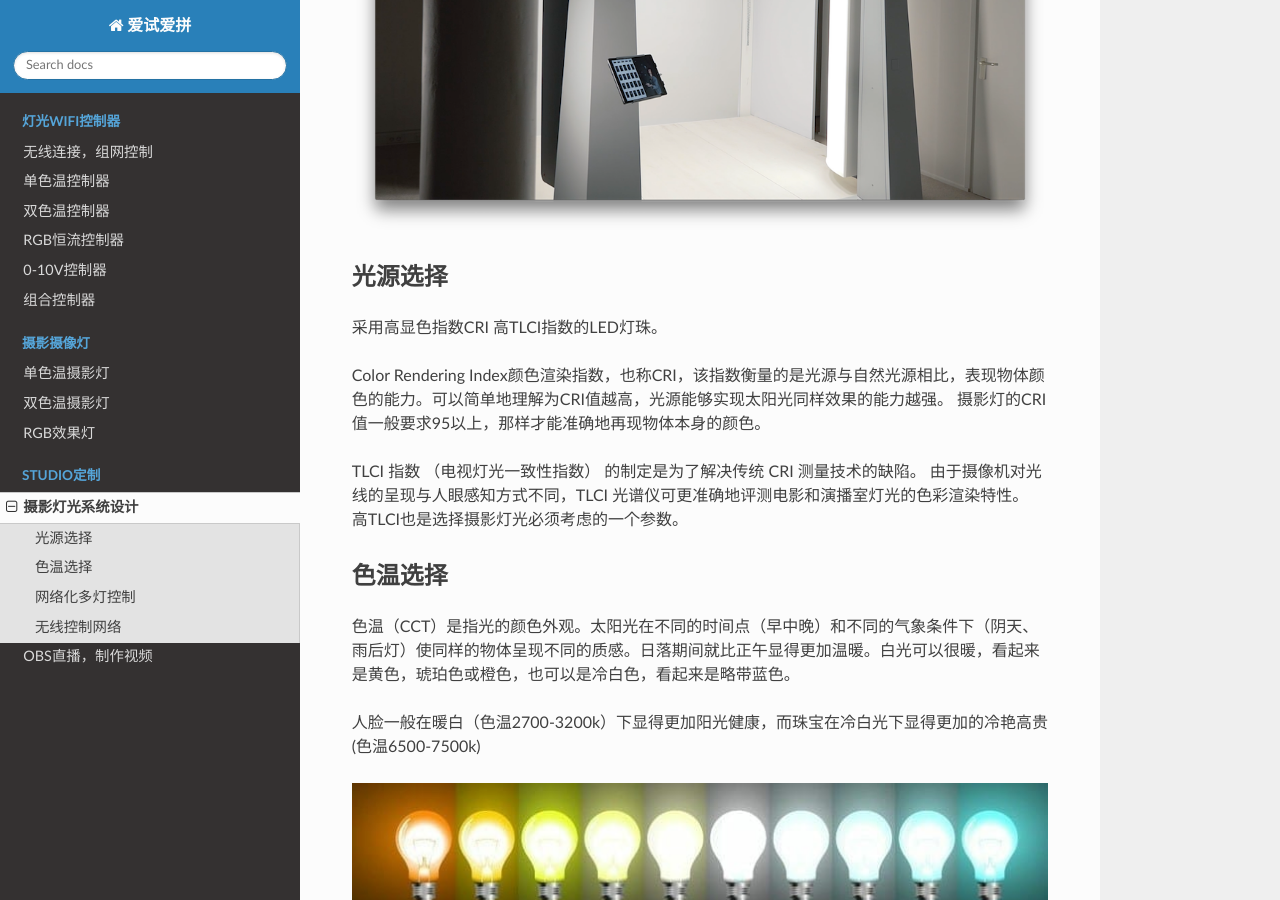
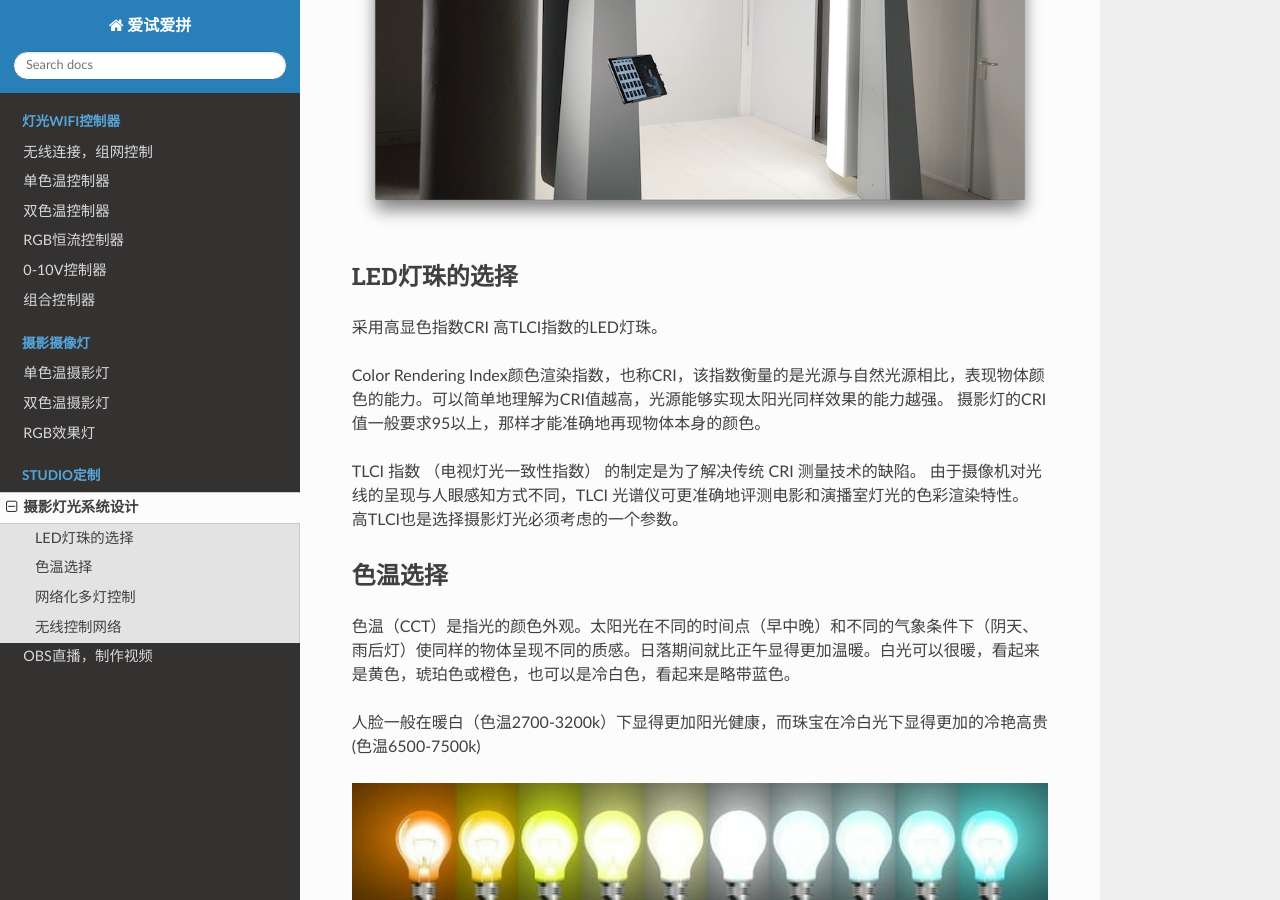
Before and after one commit to paultang/abapweb, a Sphinx documentation site: the page built from source/studio/photography.rst, in a window 1280 px wide and 900 px high, scrolled down 395 px. Built offline with Sphinx 7.4.7 and the Read the Docs theme 2.0.0, drawn with Linux system fonts in a browser that asks for light colours.

Commit message:
Update photography.rst

```diff
--- a/source/studio/photography.rst
+++ b/source/studio/photography.rst
@@ -7,7 +7,7 @@
 .. image:: ../image/styles.png
 
 
-光源选择
+LED灯珠的选择
 ++++++++++++++++++++
 
 采用高显色指数CRI 高TLCI指数的LED灯珠。
```
Also changed, not shown: other parts of source/studio/photography.rst (+1 -1 lines).
